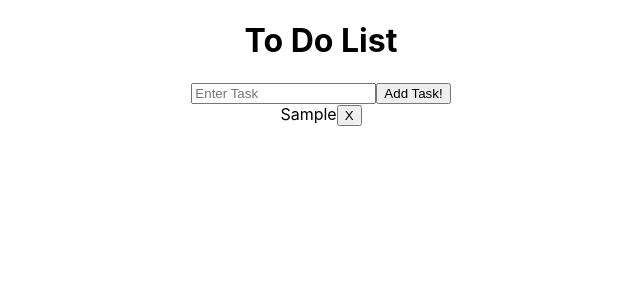
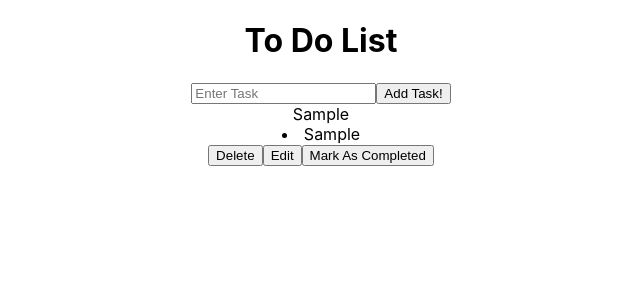
Before and after one commit to daynielled/todo-app-react, a React (Create React App) app: page / in a window 1280 px wide. Both pictures are taken after typing "Sample" into the empty fields and a click on the button "Add Task!". Shown: the top 300 px of the page, without its empty margins (319-959 px from the left). Built offline with nearby package versions, Linux system fonts and the light colour scheme.

Commit message:
completed the first portion of further study

```diff
--- a/src/Todo.js
+++ b/src/Todo.js
@@ -1,12 +1,54 @@
-import React from "react";
+import React, { useState } from "react";
 
-const Todo = ({ task, removeTodo, id='1' }) => {
-    return (
-        <div>
+const Todo = ({ id = '1', task, completed, removeTodo, updateTodo }) => {
+    const [isEditing, setEditing] = useState(false);
+    const [editedTask, setEditedTask] = useState(task);
+
+    const handleEditClick = () => {
+        setEditing(true);
+    };
+
+    const handleDelete = () => {
+        removeTodo(id);
+    }
+
+    const handleEditSubmit = (e) => {
+        e.preventDefault();
+        updateTodo(id, editedTask);
+        setEditing(false);
+    };
+
+    const handleMarkAsCompleted = () => {
+        updateTodo(id, "", !completed)
+    };
+
+
+const handleChange = (e) => {
+    setEditedTask(e.target.value);
+}
+
+return (
+    <div>
+        <span style={{ textDecoration: completed ? "line-through" : "none" }}>
             {task}
-            <button onClick={() => removeTodo(id)}>X</button>
-        </div>
-    );
+        </span>
+        <li> {task} </li>
+        <button onClick={handleDelete}>Delete</button>
+        <button onClick={handleEditClick}>Edit</button>
+        <button onClick={handleMarkAsCompleted}>Mark As Completed</button>
+
+        {isEditing && (
+            <form onSubmit={handleEditSubmit}>
+                <input
+                    type="text"
+                    value={editedTask}
+                    onChange={handleChange}
+                />
+                <button>Update!</button>
+            </form>
+        )}
+    </div>
+  );
 };
 
 export default Todo;
```
